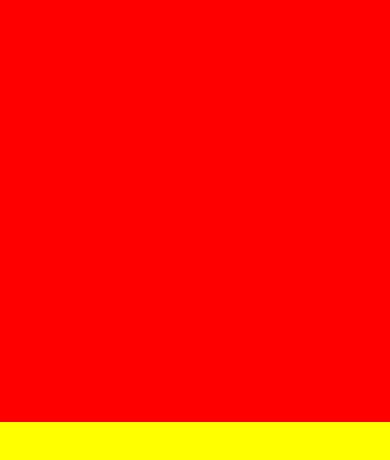
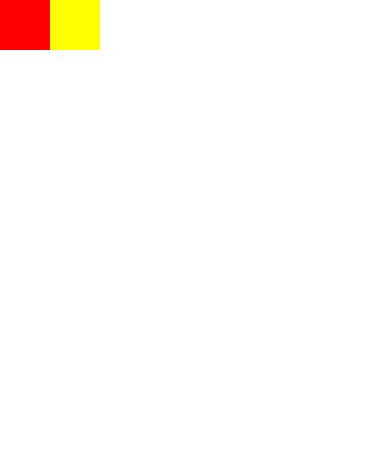
Before and after one commit to Skyblue-001/react-native-elements-weathers-app, a React Native app: screen / in a window 390 px wide. Shown: the top 460 px of the page. Built offline with nearby package versions, Linux system fonts and the light colour scheme.

Commit message:
Test Layout with Flexbox

```diff
--- a/App.js
+++ b/App.js
@@ -16,15 +16,20 @@ const styles = StyleSheet.create({
   container: {
     flex: 1,
     backgroundColor: '#fff',
-    // alignItems: 'center',
-    // justifyContent: 'center'
+    justifyContent: 'flex-start',
+    alignItems: 'stretch',
+    flexDirection:'row',
+    flexWrap: 'wrap'
   },
   redView: {
-    flex: 1,
-    backgroundColor: 'red'
+    height: 50,
+    width: 50,
+    backgroundColor: 'red',
+    // alignSelf:'center'
   },
   yellowView: {
-    flex: 1,
+    height: 50,
+    width: 50,
     backgroundColor: 'yellow'
   }
 });
```
